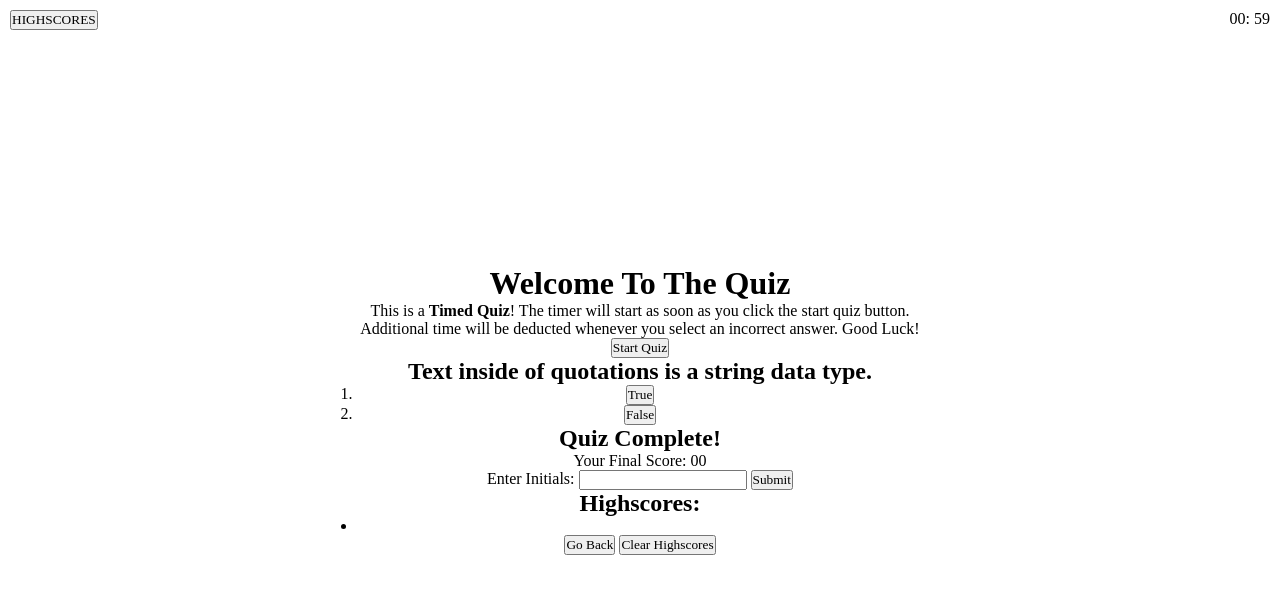
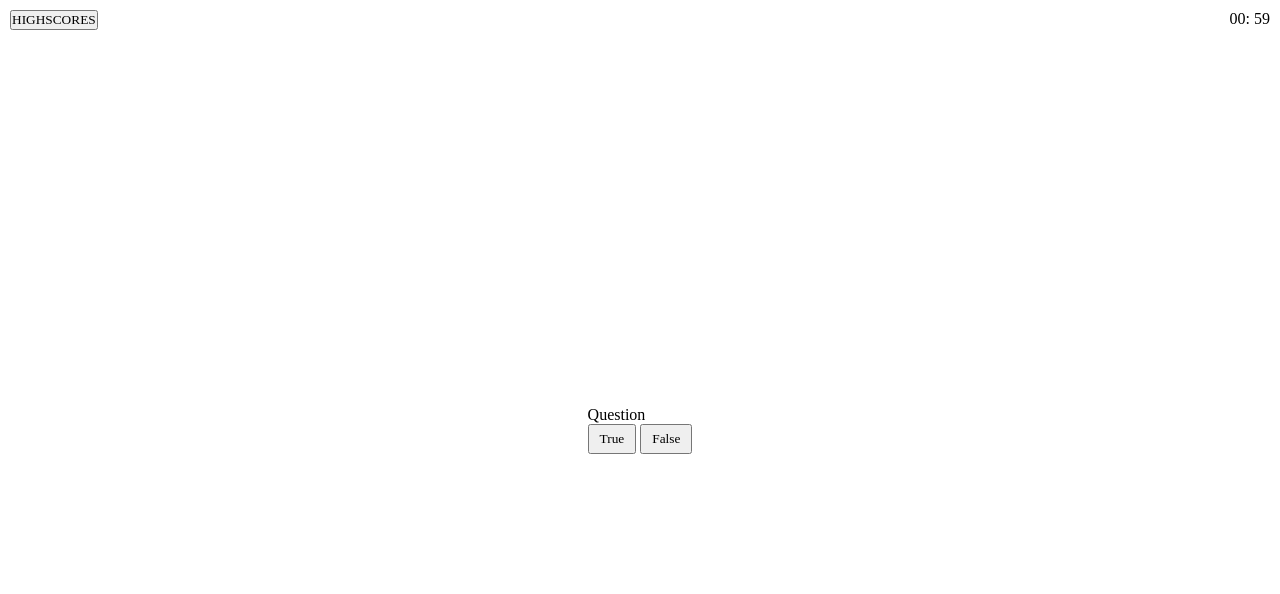
Before and after one commit to TonyWorldChanger/Challeng4-Create-Code-Quiz-with-Timer, a plain HTML site: page index.html in a window 1280 px wide. Both pictures are taken after a click on the button "Start Quiz". Drawn offline with Linux system fonts and the light colour scheme.

Commit message:
creating logic to show questions

```diff
--- a/assets/styles.css
+++ b/assets/styles.css
@@ -5,6 +5,7 @@
     box-sizing: border-box;
     font-family: 'Times New Roman', Times, serif;
 }
+
 
 
 .first-container {
@@ -25,6 +26,20 @@ h1, h2 {
 
 }
 
+.container {
+    padding: 10px;
+    height: 100vh;
+    display: flex;
+    flex-direction: column;
+    justify-content: center;
+    align-items: center;
+
+}
+.btn {
+    padding: 5px 10px;
+    size: 75px;
+}
+
 .second-container {
     height: 100%;
     width: 50%;
@@ -39,9 +54,15 @@ h1, h2 {
     text-align: center;
     margin-left: 5%;
     margin-right: 5%;
+
 }
 
 .app-intro button {
     display: block;
     margin: 0 auto;
 }
+
+
+.hide {
+    display: none;
+}
--- a/index.html
+++ b/index.html
@@ -17,7 +17,7 @@
             <p id="timer" class="timer">Timer: 00:60</p>
             </div>
 
-             <div id="second-container" class="second-container">
+             <div id="first-container" class="first-container">
 
                 <header id="app-intro" class="app-intro">
                     <h1>Welcome To The Quiz</h1>
@@ -26,18 +26,24 @@
 
                 </header>
 
+            <div class="container">
+                <div id="question-container" class="hide">
+                    <div id="question">Question</div>
+                    <div id="truefalse-buttons" class="truefalse-buttons">
+                         <button class="btn">True</button>
+                         <button class="btn">False</button>
+                </div>
+            </div>
+            </div>
+            <div class="controls">
+                <button id="next-btn" class="next-btn btn hide">Next</button>
+            </div>
+
                 <main>
 
-                    <section id="question-screen" class="question-screen">
-                        <h2>Text inside of quotations is a string data type.</h2>
-                        <ol>
-                            <li><button>True</button></li>
-                            <li><button>False</button></li>
 
-                        </ol>
-                    </section>
 
-                    <section id="submit-screen" class="submit-screen">
+                    <section id="submit-screen" class="submit-screen hide">
                         <h2>Quiz Complete!</h2>
                         <p>Your Final Score: 00</p>
                         <form>
@@ -47,7 +53,7 @@
                         </form>
                     </section>
 
-                    <section id="highscores-screen" class="highscores-screen">
+                    <section id="highscores-screen" class="highscores-screen hide">
                         <h2>Highscores:</h2>
                         <ul>
                             <li></li>
--- a/script.js
+++ b/script.js
@@ -1,5 +1,5 @@
-var startQuizButton = document.getElementById("start-quiz")
-var questionScreen = document.getElementById("question-screen")
+var startQuizButton = document.getElementById("app-intro")
+var questionScreen = document.getElementById("question-container")
 var countDown = document.getElementById("timer");
 var timer;
 
@@ -8,6 +8,10 @@ startQuizButton.addEventListener("click", setTime)
 
 function startQuiz() {
     console.log("it works");
+    startQuizButton.classList.add("hide")
+    questionScreen.classList.remove("hide")
+    nextQuestion()
+
 
 }
 
@@ -18,3 +22,18 @@ function setTime() {
     sec --;
   }, 1000)
 }
+
+function nextQuestion() {
+
+}
+
+var question = [
+    {
+        question: "Characters inside of quotations are called a string.",
+         answers: [
+            { text: "true", correct: true },
+            { text: "false", correct: false}
+        ]
+    }
+
+]
```
